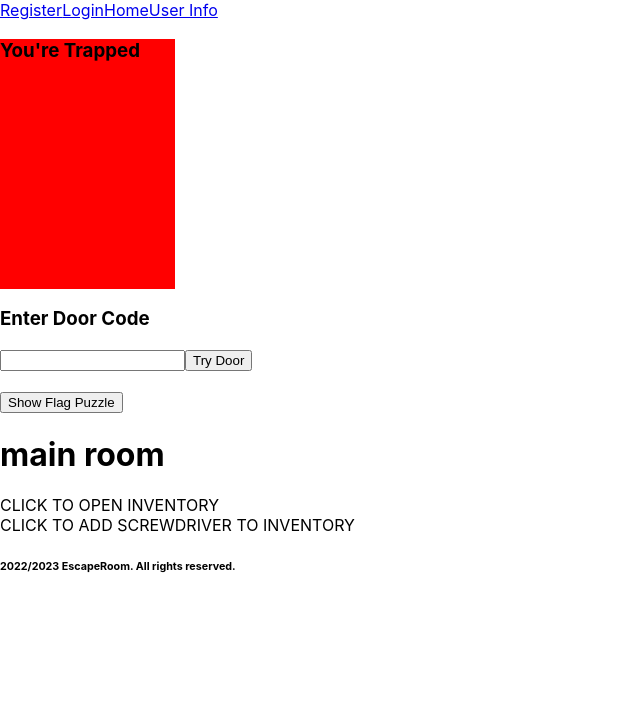
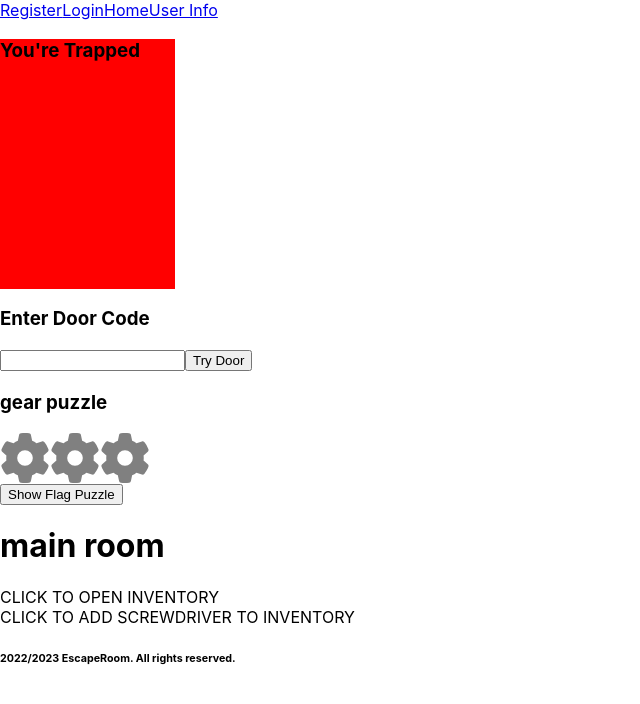
Before and after one commit to MattHerringshaw1/Escape-Room, a React (Create React App) app in the folder client/: page /room in a window 1280 px wide. Shown: the top 704 px of the page, without its empty margins (0-640 px from the left). Built offline with nearby package versions, Linux system fonts and the light colour scheme.

Commit message:
started gear puzzle

```diff
--- a/client/package.json
+++ b/client/package.json
@@ -3,6 +3,10 @@
   "version": "0.1.0",
   "private": true,
   "dependencies": {
+    "@fortawesome/fontawesome-svg-core": "^6.2.1",
+    "@fortawesome/free-regular-svg-icons": "^6.2.1",
+    "@fortawesome/free-solid-svg-icons": "^6.2.1",
+    "@fortawesome/react-fontawesome": "^0.2.0",
     "@testing-library/jest-dom": "^5.16.5",
     "@testing-library/react": "^13.4.0",
     "@testing-library/user-event": "^13.5.0",
--- /dev/null
+++ b/client/src/components/GearPuzzle.js
@@ -0,0 +1,26 @@
+import React, { useState } from 'react'
+import '../styles/gear.css'
+import {FontAwesomeIcon} from '@fortawesome/react-fontawesome'
+
+
+
+function GearPuzzle(){
+
+
+    return(
+
+        <>
+            <div className='gear-puzzle-container'><h3>gear puzzle</h3>
+            <FontAwesomeIcon className='gear-start' icon={['fas', 'fa-gear']}/>
+            <FontAwesomeIcon className='gear-start' icon={['fas', 'fa-gear']}/>
+            <FontAwesomeIcon className='gear-start' icon={['fas', 'fa-gear']}/>
+            </div>
+
+        </>
+
+
+    )
+
+}
+
+export default GearPuzzle
--- a/client/src/components/Room.js
+++ b/client/src/components/Room.js
@@ -3,6 +3,12 @@ import Inventory from './Popups/Inventory'
 import '../styles/escape.css'
 import { connect } from 'react-redux'
 import FlagPuzzle from './FlagPuzzle'
+import GearPuzzle from './GearPuzzle'
+import {fas} from '@fortawesome/free-solid-svg-icons'
+import { library } from '@fortawesome/fontawesome-svg-core'
+
+library.add(fas)
+
 
 
 function Room(props) {
@@ -64,6 +70,8 @@ function Room(props) {
             <button onClick={()=>handleDoorOpen(doorCode)}>Try Door</button>
         </div>
 
+        <GearPuzzle/>
+
         {!showFlag &&(
         <button onClick={handleShowFlag}>Show Flag Puzzle</button>
         )}
@@ -76,6 +84,8 @@ function Room(props) {
         <FlagPuzzle/>
         </>
        )}
+
+
 
 
         <div className='main'>
--- /dev/null
+++ b/client/src/styles/gear.css
@@ -0,0 +1,5 @@
+
+.gear-start{
+    font-size: 50px;
+    color: grey;
+}
```
Also changed, not shown: 1 other file (tests, documents, lock files or other folders).
